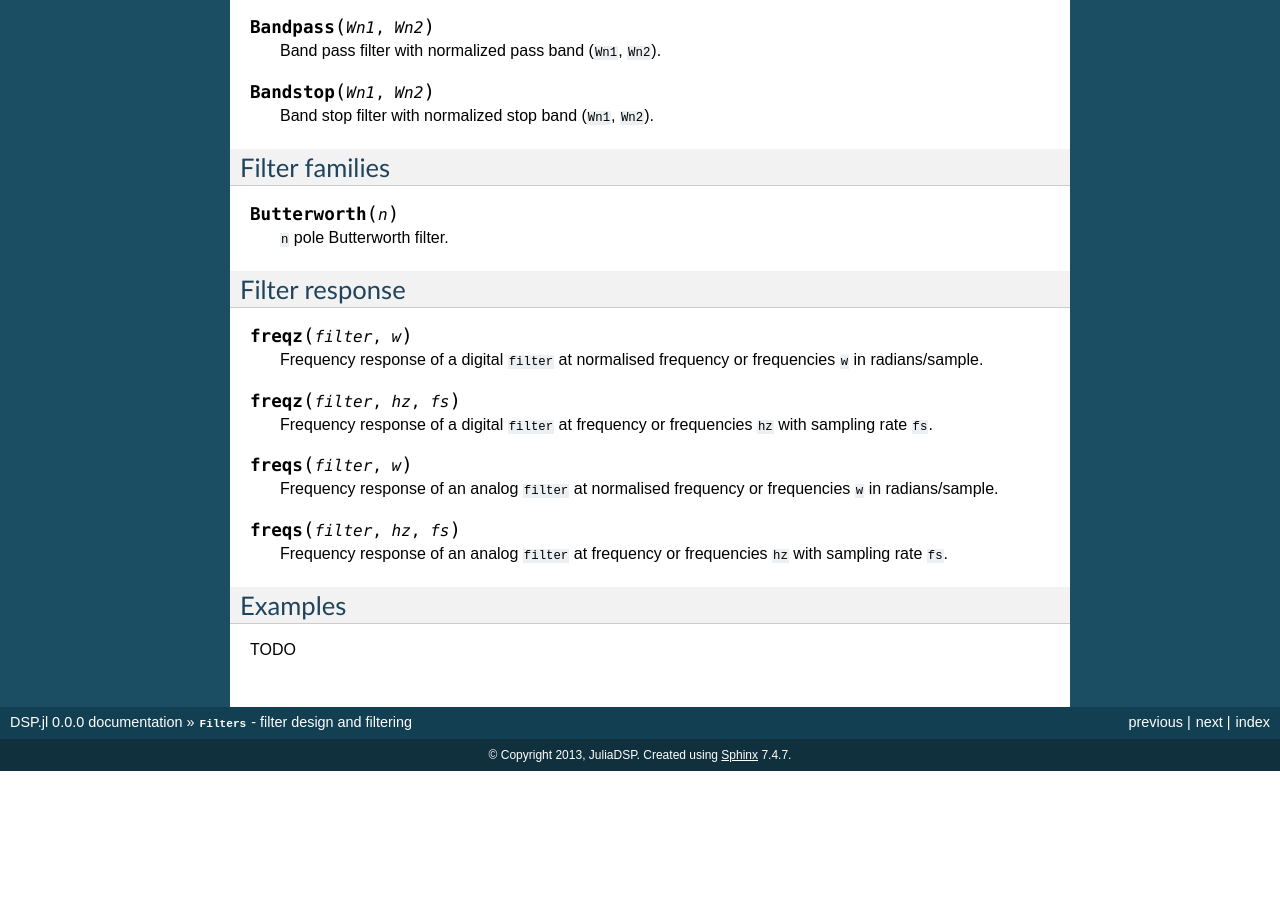
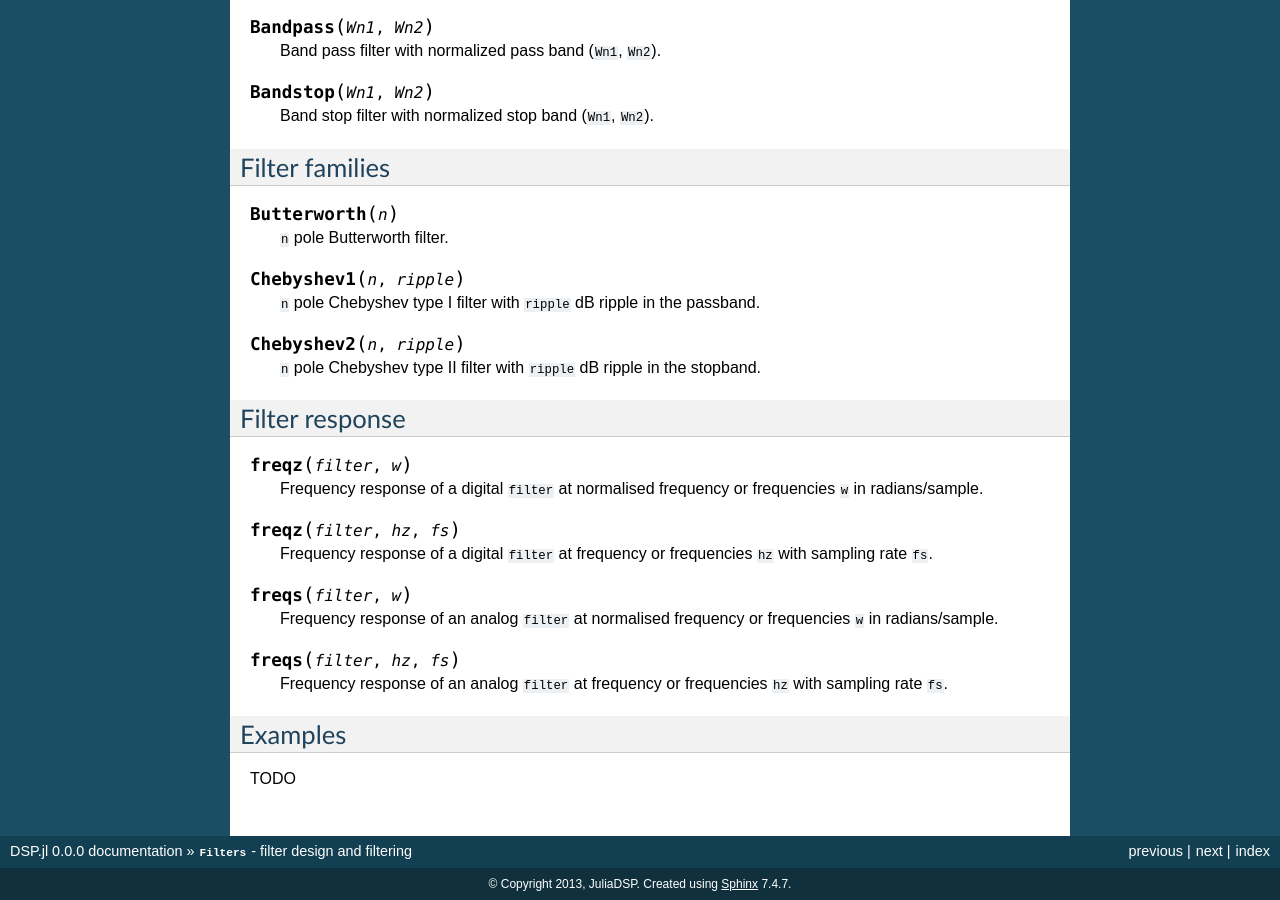
Before and after one commit to JuliaDSP/DSP.jl, a Sphinx documentation site: the page built from doc/filters.rst, in a window 1280 px wide and 900 px high, scrolled down 1519 px. Built offline with Sphinx 7.4.7, drawn with Linux system fonts in a browser that asks for light colours; formulas are drawn with MathJax 3; before the commit the page ends 2290 px from its top, so only the background shows below that; some of the changed text lies outside the part shown.

Commit message:
Chebyshev (type I and II) filter prototypes
Also fix a bug in ZPK->SOS conversion with unequal numbers of zeros and
poles

```diff
--- a/doc/filters.rst
+++ b/doc/filters.rst
@@ -109,6 +109,16 @@ Filter families
 
     ``n`` pole Butterworth filter.
 
+.. function:: Chebyshev1(n, ripple)
+
+    ``n`` pole Chebyshev type I filter with ``ripple`` dB ripple in
+    the passband.
+
+.. function:: Chebyshev2(n, ripple)
+
+    ``n`` pole Chebyshev type II filter with ``ripple`` dB ripple in
+    the stopband.
+
 Filter response
 -----------------------
 
```
Also changed, not shown: 4 other files.
